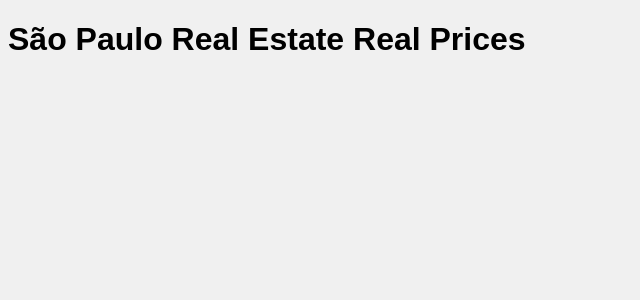
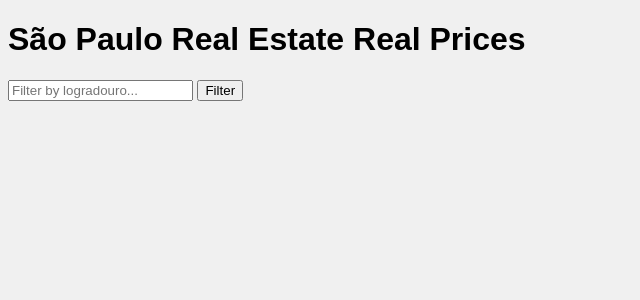
Before and after one commit to gsmafra/sao-paulo-real-estate, a Flask app: page / in a window 1280 px wide. Shown: the top 300 px of the page, without its empty margins (0-640 px from the left). Run offline with Flask 3, Linux system fonts and the light colour scheme; data that the repository does not hold is empty.

Commit message:
add street filter

```diff
--- a/app/main.py
+++ b/app/main.py
@@ -1,4 +1,4 @@
-from flask import Flask, Blueprint, jsonify, render_template
+from flask import Flask, Blueprint, jsonify, render_template, request
 import sqlite3
 
 app = Flask(__name__)
@@ -17,12 +17,12 @@ def index():
 def get_real_estate():
     # Path to the SQLite database
     db_path = 'data/final/real_estate_data.db'
+    search = request.args.get("search", "")  # Get filter value if exists
+
     try:
-        # Connect to the SQLite database
         conn = sqlite3.connect(db_path)
         cursor = conn.cursor()
 
-        # Query the first 50 rows from the real estate table
         query = """
             SELECT
                 nome_do_logradouro,
@@ -33,20 +33,18 @@ def get_real_estate():
                 acc_iptu,
                 valor_de_transacao_declarado_pelo_contribuinte
             FROM data
+            WHERE (? = '' OR nome_do_logradouro LIKE ?)
             LIMIT 50
         """
-        cursor.execute(query)
+        # When search is empty, the condition (? = '') is true.
+        # Otherwise, we filter rows using a non‑exact match.
+        cursor.execute(query, (search, f"%{search}%"))
         rows = cursor.fetchall()
 
-        # Get column names
         column_names = [description[0] for description in cursor.description]
-
-        # Convert rows to a list of dictionaries
         results = [dict(zip(column_names, row)) for row in rows]
 
-        # Close the connection
         conn.close()
-
         return jsonify(results)
     except Exception as e:
         return jsonify({'error': str(e)}), 500
--- a/static/js/main.js
+++ b/static/js/main.js
@@ -1,27 +1,28 @@
-async function fetchRealEstateData() {
+async function fetchRealEstateData(filter = '') {
     try {
-        const response = await fetch('/real-estate'); // Replace with your actual endpoint
+        let url = '/real-estate';
+        if (filter) {
+            url += `?search=${encodeURIComponent(filter)}`;
+        }
+        const response = await fetch(url);
         if (!response.ok) {
             throw new Error('Network response was not ok');
         }
         const data = await response.json();
-        const table = document.getElementById('real-estate-listings');
-        table.innerHTML = ''; // Clear existing table content
+        const tbody = document.getElementById('real-estate-listings');
+        tbody.innerHTML = ''; // Clear existing table content
 
         if (data.length > 0) {
-            // Create table headers dynamically
-            const thead = document.createElement('thead');
-            const headerRow = document.createElement('tr');
+            // Clear and rebuild table headers
+            const headerRow = document.getElementById('table-headers');
+            headerRow.innerHTML = '';
             Object.keys(data[0]).forEach(key => {
                 const th = document.createElement('th');
                 th.textContent = key;
                 headerRow.appendChild(th);
             });
-            thead.appendChild(headerRow);
-            table.appendChild(thead);
 
             // Create table body dynamically
-            const tbody = document.createElement('tbody');
             data.forEach(item => {
                 const row = document.createElement('tr');
                 Object.values(item).forEach(value => {
@@ -31,12 +32,17 @@ async function fetchRealEstateData() {
                 });
                 tbody.appendChild(row);
             });
-            table.appendChild(tbody);
         }
     } catch (error) {
         console.error('Error fetching real estate data:', error);
     }
 }
 
-// Fetch data when the page loads
-window.onload = fetchRealEstateData;
+// When the page loads, fetch without filter.
+window.onload = () => fetchRealEstateData();
+
+// Add event listener to the filter button.
+document.getElementById('filter-btn').addEventListener('click', () => {
+    const filterValue = document.getElementById('logradouro-filter').value;
+    fetchRealEstateData(filterValue);
+});
--- a/templates/index.html
+++ b/templates/index.html
@@ -8,6 +8,11 @@
 </head>
 <body>
     <h1>São Paulo Real Estate Real Prices</h1>
+    <!-- Filter controls -->
+    <div id="filter-container">
+        <input type="text" id="logradouro-filter" placeholder="Filter by logradouro..." />
+        <button id="filter-btn">Filter</button>
+    </div>
     <table>
         <thead>
             <tr id="table-headers">
```
